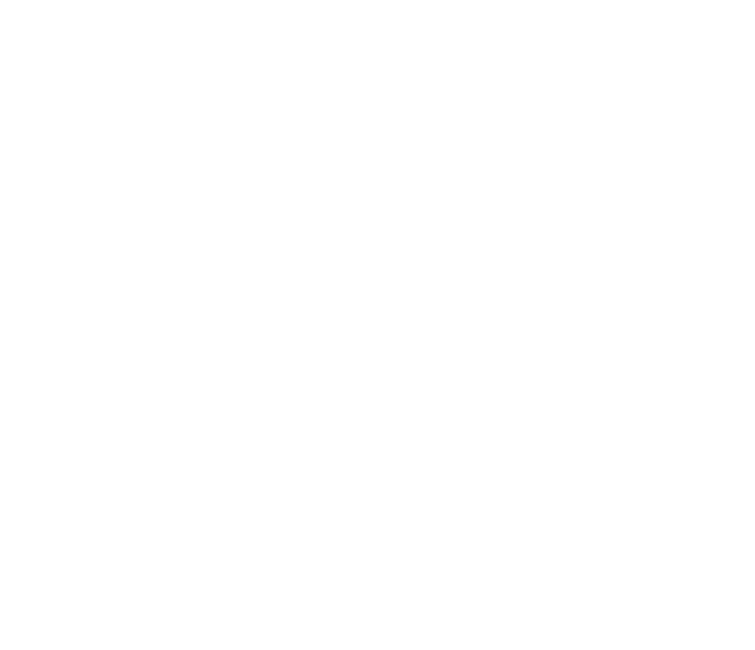
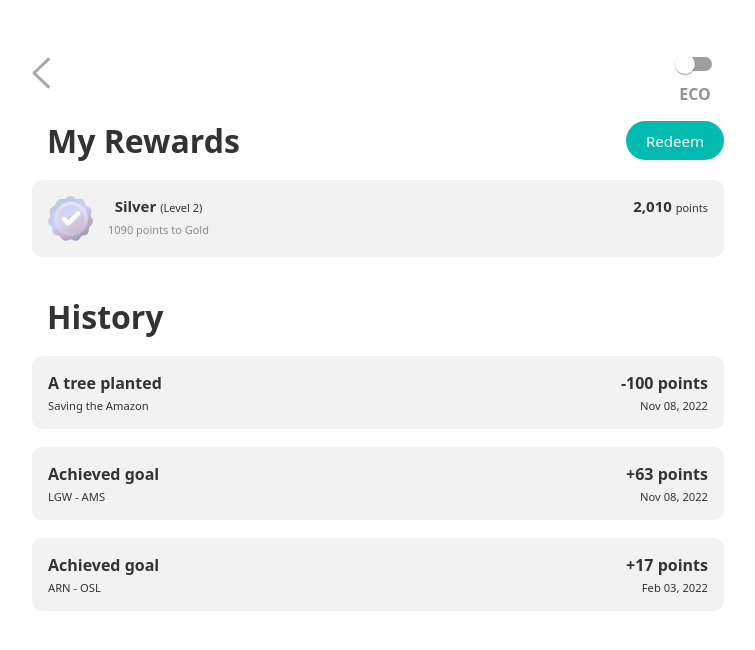
Before and after one commit to nicopicchio/flylight, a React (Create React App) app: page /my-rewards in a window 1280 px wide. Before the commit this address had no page. Shown: the top 650 px of the page, without its empty margins (262-1017 px from the left). Built offline with nearby package versions, Linux system fonts and the light colour scheme.

Commit message:
My rewards page

```diff
--- a/src/App.js
+++ b/src/App.js
@@ -5,6 +5,7 @@
 import Header from "./components/Header/Header";
 import AddTripForm from "./components/AddTripForm/AddTripForm";
 import SetGoals from "./pages/SetGoals/SetGoals";
+import MyRewards from "./pages/MyRewards/MyRewards"
 import Trips from "./pages/Trips/Trips";
 
 function App() {
@@ -24,6 +25,7 @@
         />
         <Route path='/my-trips-summary' element={<Trips />} />
         <Route path='/set-goals' element={<SetGoals />} />
+        <Route path="/my-rewards" element={<MyRewards />} />
       </Routes>
     </div>
   );
--- /dev/null
+++ b/src/components/RewardHistoryItem/RewardHistoryItem.css
@@ -0,0 +1,28 @@
+.reward-history-item {
+  background-color: #f2f2f2;
+  border-radius: 10px;
+  width: 100%;
+  margin: 0 auto 18px auto;
+  padding: 16px;
+  display: flex;
+  justify-content: space-between;
+}
+
+.reward-history-item__info-left > * {
+  text-align: left;
+}
+
+.reward-history-item__info-right > * {
+  text-align: right;
+}
+
+.reward-history-item__info__title,
+.reward-history-item__info__points {
+  font-weight: 600;
+  margin-bottom: 4px;
+}
+
+.reward-history-item__info__desc,
+.reward-history-item__info__date {
+  font-size: 0.7rem;
+}
--- /dev/null
+++ b/src/components/RewardHistoryItem/RewardHistoryItem.jsx
@@ -0,0 +1,17 @@
+import "./RewardHistoryItem.css";
+
+export default function RewardHistoryItem({ title, pointsDiff, desc, date }) {
+  return (
+    <div className="reward-history-item">
+      <div className="reward-history-item__info-left">
+        <p className="reward-history-item__info__title">{title}</p>
+        <p className="reward-history-item__info__desc">{desc}</p>
+      </div>
+
+      <div className="reward-history-item__info-right">
+        <p className="reward-history-item__info__points">{pointsDiff} points</p>
+        <p className="reward-history-item__info__date">{date}</p>
+      </div>
+    </div>
+  );
+}
--- /dev/null
+++ b/src/pages/MyRewards/MyRewards.css
@@ -0,0 +1,19 @@
+.my-rewards__header,
+.my-rewards__redeem-button,
+.my-rewards__history__title {
+  display: flex;
+}
+
+.my-rewards__header {
+  justify-content: space-between;
+  margin-bottom: 20px;
+}
+
+.my-rewards__redeem-button {
+  align-items: center;
+}
+
+.my-rewards__history__title {
+  margin-bottom: 20px;
+  margin-top: 40px;
+}
--- /dev/null
+++ b/src/pages/MyRewards/MyRewards.jsx
@@ -0,0 +1,63 @@
+import { Link } from "react-router-dom";
+import Header from "../../components/Header/Header";
+import RewardLevel from "../../components/RewardLevel/RewardLevel";
+import RewardHistoryItem from "../../components/RewardHistoryItem/RewardHistoryItem";
+import formatDate from "../../utils/formatDate";
+import "./MyRewards.css";
+
+// Hardcoded data, for development
+const hardCodedHistoryItems = [
+  {
+    title: "A tree planted",
+    description: "Saving the Amazon",
+    points: -100,
+    date: "11/08/2022",
+  },
+  {
+    title: "Achieved goal",
+    description: "LGW - AMS",
+    points: +63,
+    date: "11/08/2022",
+  },
+  {
+    title: "Achieved goal",
+    description: "ARN - OSL",
+    points: +17,
+    date: "02/03/2022",
+  },
+];
+
+export default function MyRewards() {
+  return (
+    <>
+      <Header />
+
+      <div className="my-rewards__header">
+        <h2 className="my-rewards__title">My Rewards</h2>
+        <Link
+          to="/redeem-points"
+          className="my-rewards__redeem-button button-turquoise button-turquoise--small"
+        >
+          Redeem
+        </Link>
+      </div>
+
+      <>
+        <RewardLevel />
+      </>
+
+      <div className="my-rewards__history">
+        <h2 className="my-rewards__history__title">History</h2>
+
+        {hardCodedHistoryItems.map((item) => (
+          <RewardHistoryItem
+            title={item.title}
+            desc={item.description}
+            pointsDiff={item.points > 0 ? `+${item.points}` : item.points}
+            date={formatDate(item.date)}
+          />
+        ))}
+      </div>
+    </>
+  );
+}
--- /dev/null
+++ b/src/utils/formatDate.js
@@ -0,0 +1,11 @@
+const formatDate = (dateStr) => {
+  const dateObj = new Date(dateStr);
+
+  return dateObj.toLocaleString("default", {
+    day: "2-digit",
+    month: "short",
+    year: "numeric",
+  });
+};
+
+export default formatDate;
```
Also changed, not shown: 1 other file (tests, documents, lock files or other folders).
